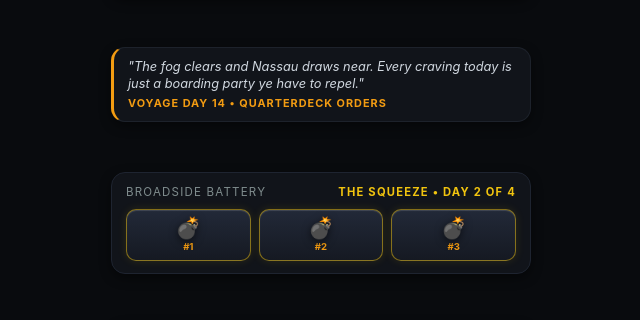
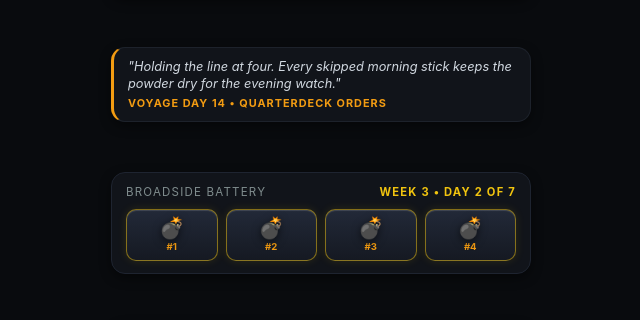
Before and after one commit to SleepyLisus/taper-track, a plain HTML site: page index.html in a window 1280 px wide. Shown: the part 138-458 px from the top of the page, without its empty margins (319-959 px from the left). Drawn offline with Linux system fonts and the light colour scheme.

Commit message:
Update index.html

```diff
--- a/index.html
+++ b/index.html
@@ -187,7 +187,7 @@
 
     .cannon-grid {
       display: grid;
-      grid-template-columns: repeat(5, 1fr);
+      grid-template-columns: repeat(4, 1fr);
       gap: 8px;
       margin-top: 8px;
     }
@@ -691,11 +691,19 @@
       "A weekend with light stores is a test of iron. Drink your grog, keep the cannons cool, and eye the bounty.",
       "Halfway across the Spanish Main. The war chest is groaning with real coin that never reached the Governor's pockets.",
       "The phantom urge is nothing but a siren’s song. Plug your ears with wax and steer straight.",
-      "Sunday watch. Six shots felt impossible days ago—tomorrow we enter the squeeze: three rations.",
+      "Sunday watch. Six shots felt impossible days ago—tomorrow we drop to four steady rations.",
+      "Four shots. Steady three-hour spacing from mid-morning to nightcap—smooth sailing down from six.",
+      "Holding the line at four. Every skipped morning stick keeps the powder dry for the evening watch.",
+      "Mid-week steady on four rations. The body adapts fast when you don't force a cliff.",
+      "Over 14,000 Ft locked in the war chest. Four shots a day is already your new normal.",
+      "Friday watch on four cannons. Enjoy the smooth rhythm—one more weekend before the final three-shot squeeze.",
+      "Weekend watch on four rations. Keep your hands busy and let the gold pile up.",
+      "Final day of four! Tomorrow we enter the final squeeze: three rations before Friday's Zero Hour.",
       "Three shots. Morning is banned. One for the midday sun, one for the dogwatch, one before turning in.",
       "The fog clears and Nassau draws near. Every craving today is just a boarding party ye have to repel.",
-      "Over 15,000 Ft sitting locked in the hold. You are buying your own freedom from the tobacco merchants.",
-      "The Eve of Nassau. Fire the final stick into the dark water tonight, lock the holder in irons, and take the helm.",
+      "Over 20,000 Ft secured in the hold—bounty claimed! Just two days left until Zero Hour.",
+      "The Eve of Nassau. Tomorrow at noon you fire the final shot into the sea and take the helm clean.",
+      "Final Salvo Day. Fire your last stick at high noon, lock the holder in irons, and ride the weekend clear.",
       "Full sails, clear skies, not a puff of smoke on deck. The 20,000 bounty is yours, Captain—drop anchor and claim the prize."
     ];
 
@@ -729,13 +737,23 @@
       const dayIdx = Math.max(0, getDayIndex());
 
       if (dayIdx < 7) {
+        // Days 0–6 (Nov 4 – Nov 10): 10/day
         return { label: "Week 1", limit: 10, intervalMin: 90, dayInPhase: dayIdx + 1, totalPhaseDays: 7 };
       } else if (dayIdx < 12) {
+        // Days 7–11 (Nov 11 – Nov 15): 6/day
         return { label: "Week 2", limit: 6, intervalMin: 150, dayInPhase: (dayIdx - 7) + 1, totalPhaseDays: 5 };
-      } else if (dayIdx < 16) {
-        return { label: "The Squeeze", limit: 3, intervalMin: 240, dayInPhase: (dayIdx - 12) + 1, totalPhaseDays: 4 };
+      } else if (dayIdx < 19) {
+        // Days 12–18 (Nov 16 – Nov 22): 4/day (buffer week)
+        return { label: "Week 3", limit: 4, intervalMin: 180, dayInPhase: (dayIdx - 12) + 1, totalPhaseDays: 7 };
+      } else if (dayIdx < 23) {
+        // Days 19–22 (Nov 23 – Nov 26): 3/day
+        return { label: "The Squeeze", limit: 3, intervalMin: 240, dayInPhase: (dayIdx - 19) + 1, totalPhaseDays: 4 };
+      } else if (dayIdx === 23) {
+        // Day 23 (Friday, Nov 27): 1 final noon salvo before weekend withdrawal
+        return { label: "Zero Hour", limit: 1, intervalMin: 240, dayInPhase: 1, totalPhaseDays: 1 };
       } else {
-        return { label: "Zero Protocol", limit: 0, intervalMin: Infinity, dayInPhase: (dayIdx - 16) + 1, totalPhaseDays: "∞" };
+        // Day 24+ (Saturday, Nov 28+): Zero Protocol
+        return { label: "Zero Protocol", limit: 0, intervalMin: Infinity, dayInPhase: (dayIdx - 24) + 1, totalPhaseDays: "∞" };
       }
     }
 
@@ -755,10 +773,12 @@
       let totalAvoided = 0;
       for (let d = 0; d < rawDayIdx; d++) {
         let dayLimit = 0;
-        if (d < 7) dayLimit = 10;        // Week 1: 5 avoided/day
-        else if (d < 12) dayLimit = 6;   // Week 2: 9 avoided/day
-        else if (d < 16) dayLimit = 3;   // The Squeeze: 12 avoided/day
-        // d >= 16 (Nov 20+): 0 limit -> 15 avoided/day
+        if (d < 7) dayLimit = 10;         // Week 1: 5 avoided/day
+        else if (d < 12) dayLimit = 6;    // Week 2: 9 avoided/day
+        else if (d < 19) dayLimit = 4;    // Week 3: 11 avoided/day
+        else if (d < 23) dayLimit = 3;    // The Squeeze: 12 avoided/day
+        else if (d === 23) dayLimit = 1;  // Friday Nov 27 Zero Hour: 14 avoided
+        // d >= 24 (Nov 28+): 0 limit -> 15 avoided/day
 
         totalAvoided += (BASELINE_DAILY - dayLimit);
       }
@@ -784,7 +804,10 @@
         return;
       }
 
-      grid.style.gridTemplateColumns = limit === 3 ? "repeat(3, 1fr)" : (limit === 6 ? "repeat(3, 1fr)" : "repeat(5, 1fr)");
+      if (limit === 1) grid.style.gridTemplateColumns = "1fr";
+      else if (limit === 3 || limit === 6) grid.style.gridTemplateColumns = "repeat(3, 1fr)";
+      else if (limit === 4) grid.style.gridTemplateColumns = "repeat(4, 1fr)";
+      else grid.style.gridTemplateColumns = "repeat(5, 1fr)";
 
       let html = '';
       for (let i = 1; i <= limit; i++) {
@@ -844,12 +867,12 @@
 
       if (firedCount >= phase.limit && phase.limit > 0) {
         timerDisplay.innerText = "00:00";
-        timerStatus.innerText = "ALL CANNONS SPENT";
+        timerStatus.innerText = phase.limit === 1 ? "FINAL SALVO FIRED" : "ALL CANNONS SPENT";
         timerStatus.className = "timer-status status-locked";
 
         logBtn.className = "btn-log btn-limit-reached";
-        btnMainText.innerText = "ALL SHOTS FIRED";
-        btnSub.innerText = "Hold the line until 02:00 reset";
+        btnMainText.innerText = phase.limit === 1 ? "ZERO PROTOCOL ENGAGED" : "ALL SHOTS FIRED";
+        btnSub.innerText = phase.limit === 1 ? "Hold fast through the weekend" : "Hold the line until 02:00 reset";
         return;
       }
 
@@ -886,8 +909,8 @@
       timerStatus.innerText = "READY TO BOARD";
       timerStatus.className = "timer-status status-ready";
       logBtn.className = "btn-log btn-ready";
-      btnMainText.innerText = "💣 FIRE CANNONS";
-      btnSub.innerText = `Cannon #${firedCount + 1} loaded & primed`;
+      btnMainText.innerText = phase.limit === 1 ? "💣 FIRE FINAL SALVO" : "💣 FIRE CANNONS";
+      btnSub.innerText = phase.limit === 1 ? "Save for 12:00 PM noon" : `Cannon #${firedCount + 1} loaded & primed`;
     }
 
     function recordEntry(timestampMs) {
```
